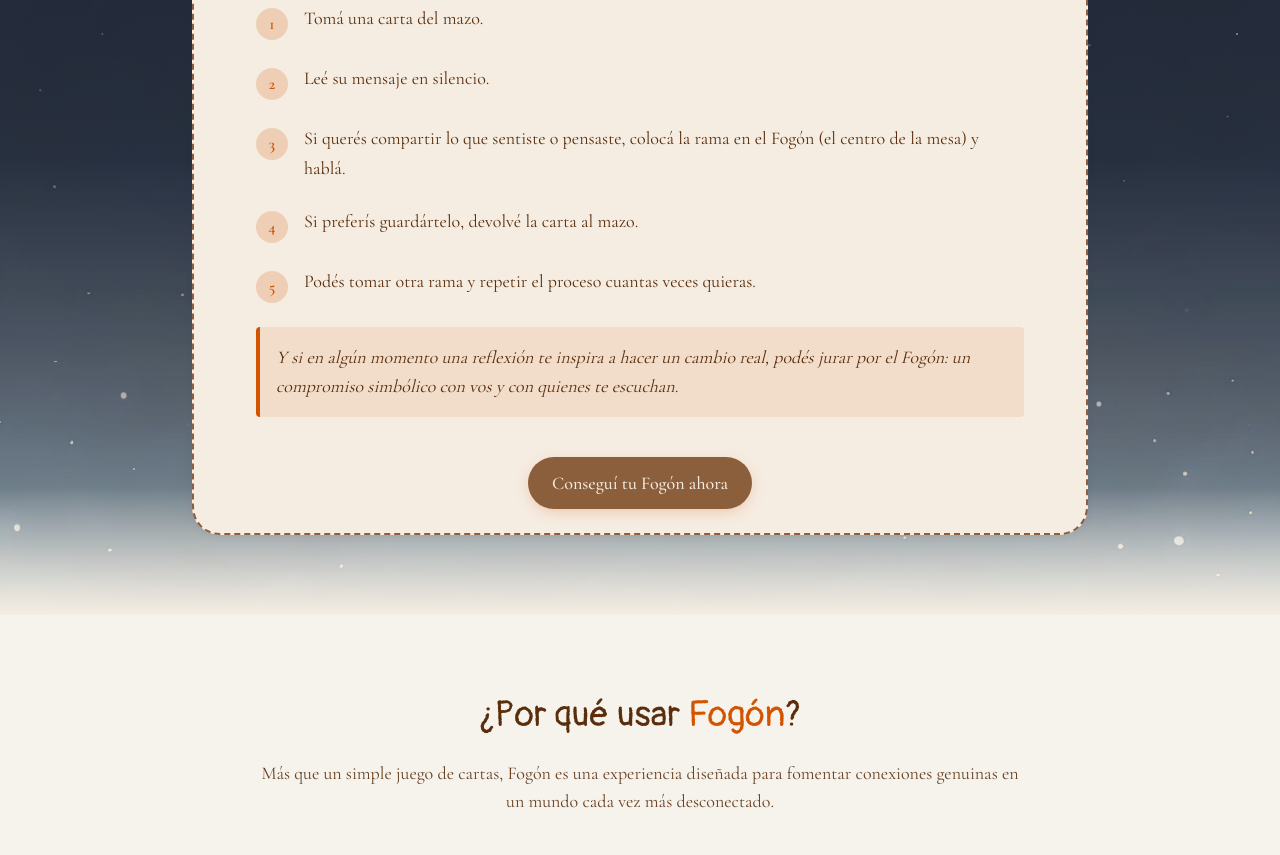
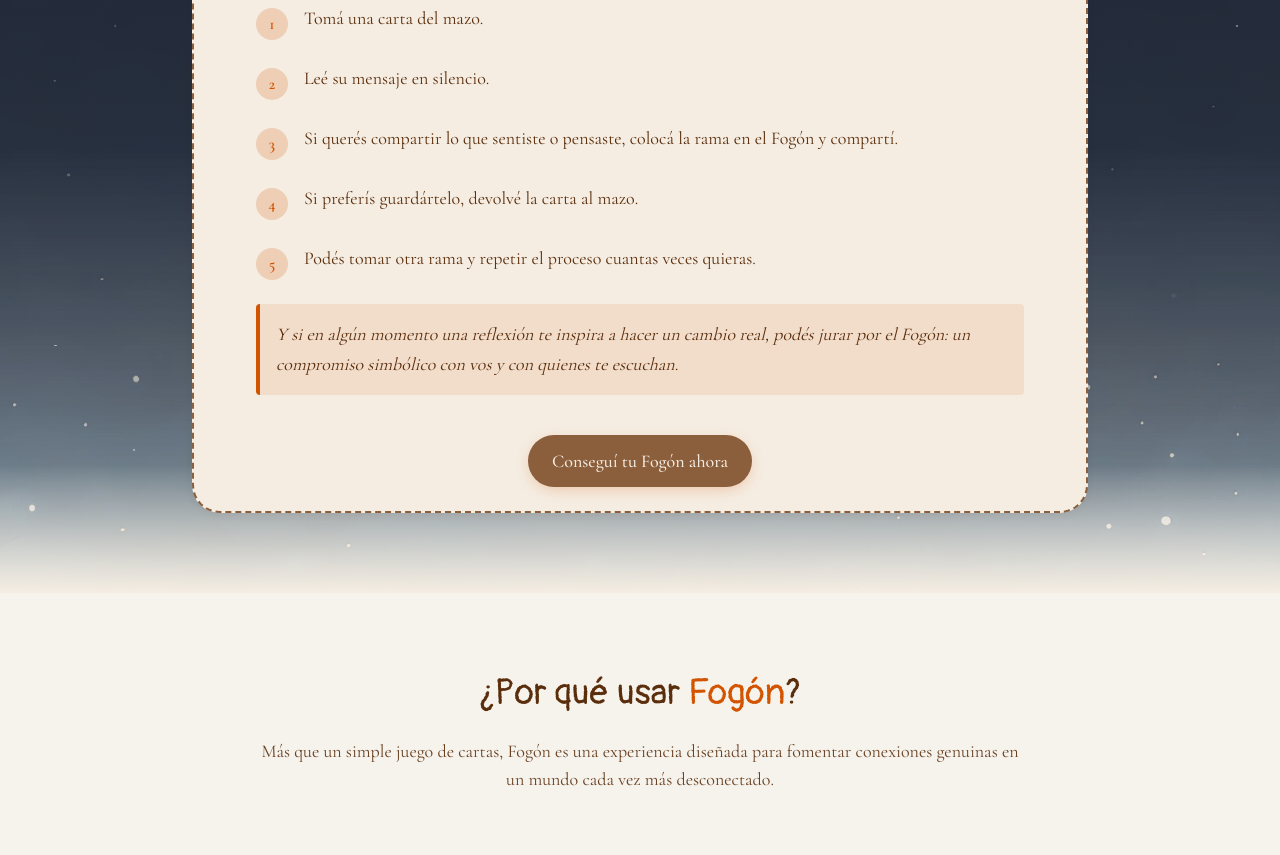
Before and after one commit to gonjui/fogon-conversaciones-encendidas, a React (Vite) app: page / in a window 1280 px wide. Shown: the part 1900-2755 px from the top of the page. Built offline with nearby package versions, Linux system fonts and the light colour scheme.

Commit message:
Update ConoceFogon.tsx

```diff
--- a/src/components/ConoceFogon.tsx
+++ b/src/components/ConoceFogon.tsx
@@ -64,7 +64,7 @@ const ConoceFogon = () => {
                   <div className="flex-shrink-0 w-8 h-8 rounded-full bg-[#D35400]/20 flex items-center justify-center mt-1">
                     <span className="text-[#D35400] font-semibold">3</span>
                   </div>
-                  <p className="text-lg leading-relaxed m-0">Si querés compartir lo que sentiste o pensaste, colocá la rama en el Fogón (el centro de la mesa) y hablá.</p>
+                  <p className="text-lg leading-relaxed m-0">Si querés compartir lo que sentiste o pensaste, colocá la rama en el Fogón y compartí.</p>
                 </li>
 
                 <li className="flex items-start gap-4">
```
